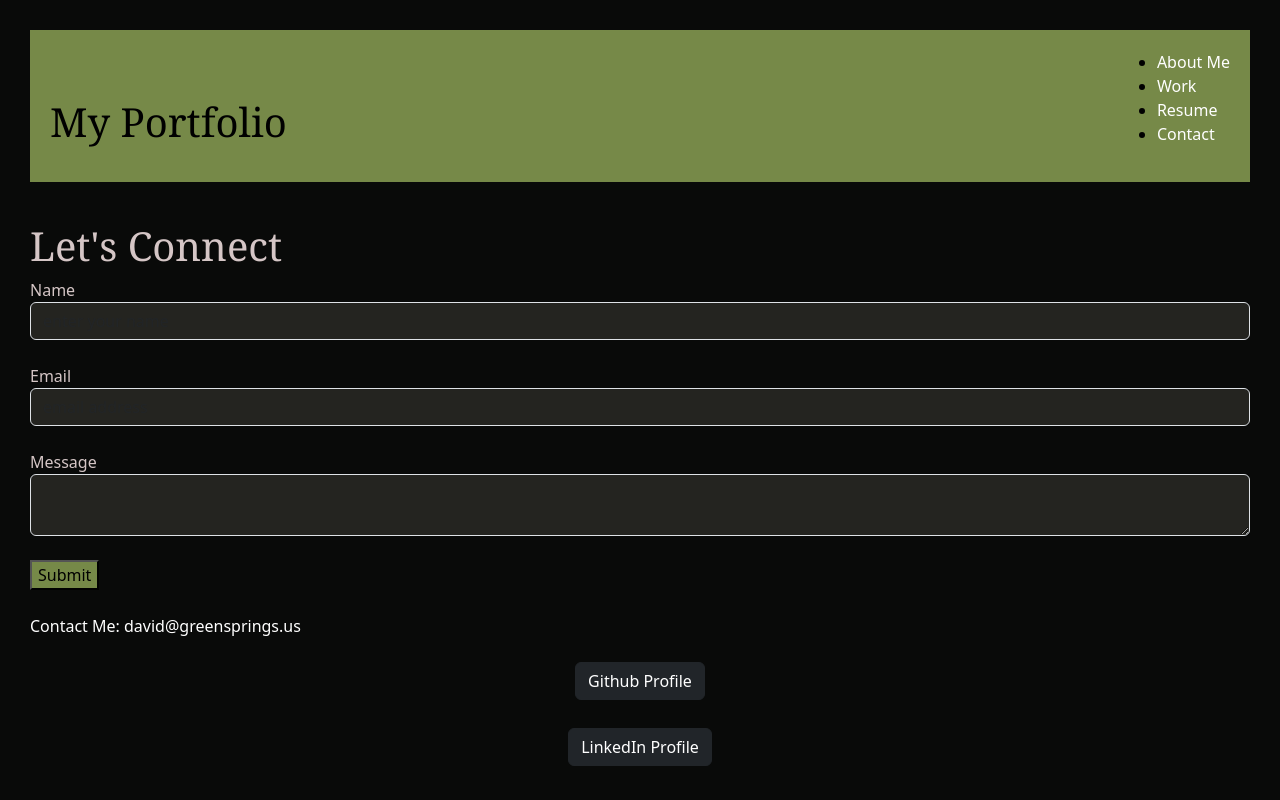
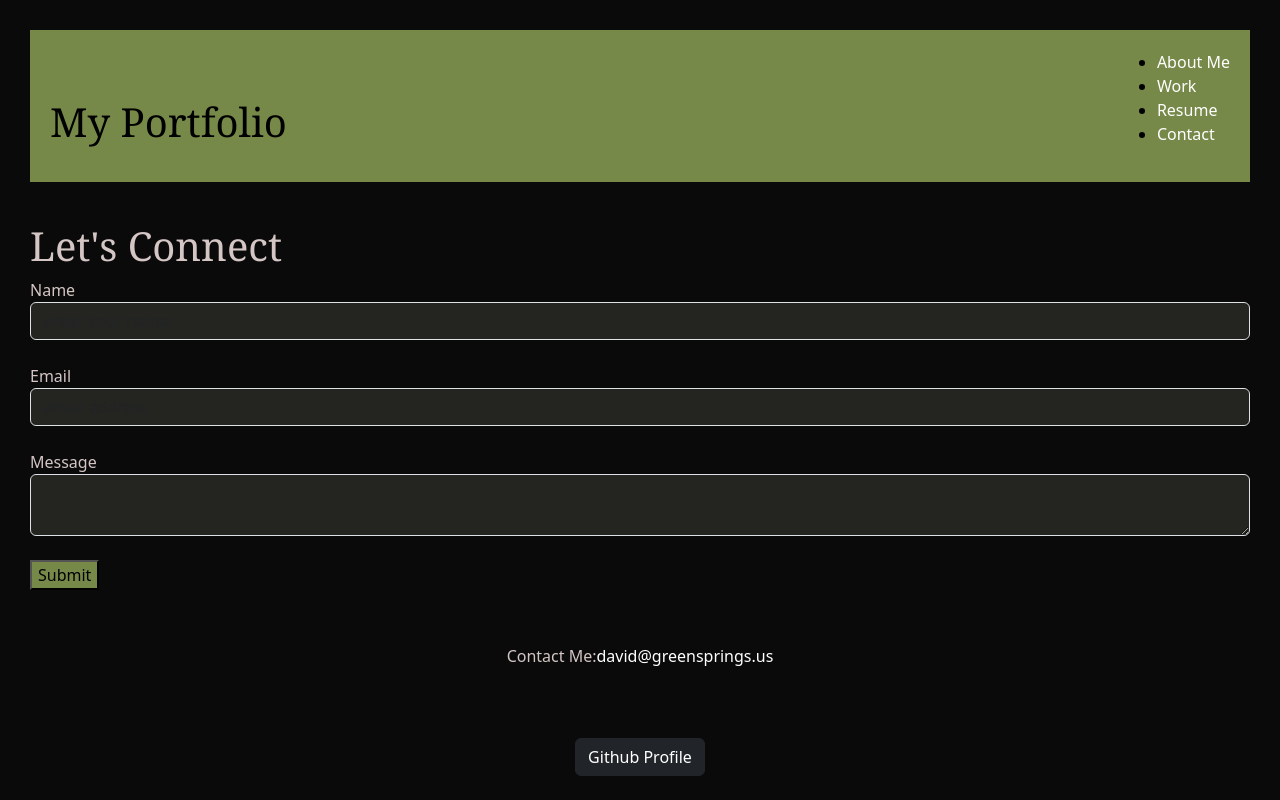
Before and after one commit to Dmelz11/react, a React (Vite) app: page /contact in a window 1280 px wide. Shown: the top 800 px of the page. Built offline with nearby package versions, Linux system fonts and the light colour scheme.

Commit message:
changed class on contact.jsx and moved <a> to center

```diff
--- a/src/components/Contact.jsx
+++ b/src/components/Contact.jsx
@@ -62,7 +62,7 @@
 
         <form className="form" onSubmit={handleFormSubmit}>
           <div>
-            <div class="contact_form-div">
+            <div class="form-group">
               <label className="contact_form-tag">Name</label>
               <input
                 type="text"
@@ -104,7 +104,7 @@
         )}
       </div>
       <br></br>
-      <a href="mailto: david@greensprings.us" className="contact_button">Contact Me: david@greensprings.us</a>
+      <p>Contact Me:<a href="mailto: david@greensprings.us" className="contact_button">david@greensprings.us</a></p>
     </form>
   );
 }
```
